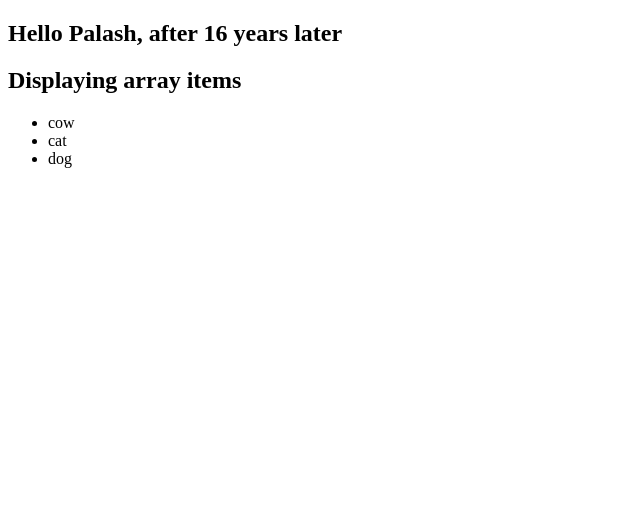
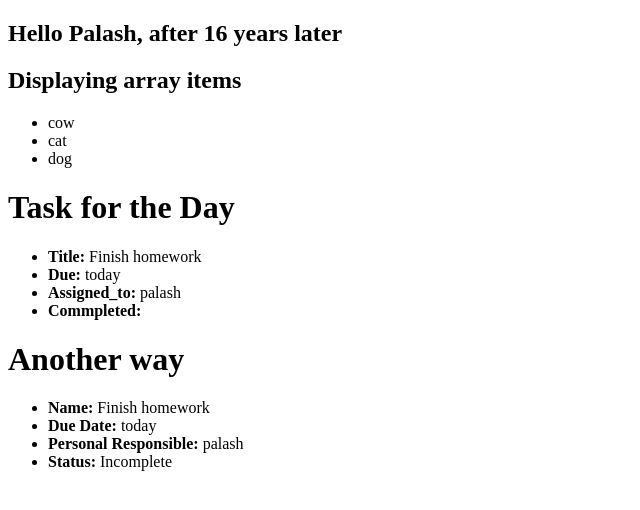
Before and after one commit to kuvic16/php-practise, a PHP site: page /index.php in a window 1280 px wide. Shown: the top 510 px of the page, without its empty margins (0-640 px from the left). Run offline with PHP 8.4, Linux system fonts and the light colour scheme.

Commit message:
associative array

```diff
--- a/separate-logic/index.php
+++ b/separate-logic/index.php
@@ -8,4 +8,11 @@ $animals = [
     'dog'
 ];
 
+$task = [
+    'title'       => 'Finish homework',
+    'due'         => 'today',
+    'assigned_to' => 'palash',
+    'commpleted'  => false
+];
+
 require 'index.view.php';
--- a/separate-logic/index.view.php
+++ b/separate-logic/index.view.php
@@ -12,5 +12,30 @@
             <li><?= $animal ?></li>
         <?php endforeach ?>
         </ul>
+
+        <h1>Task for the Day</h1>
+        <ul>
+            <?php foreach( $task as $heading => $value ) : ?>
+                <li>
+                    <strong><?= ucwords($heading); ?>: </strong> <?= $value; ?>
+                </li>
+            <?php endforeach; ?>
+        </ul>
+
+        <h1>Another way</h1>
+        <ul>
+            <li>
+                <strong>Name: </strong> <?= $task['title']; ?>
+            </li>
+            <li>
+                <strong>Due Date: </strong> <?= $task['due']; ?>
+            </li>
+            <li>
+                <strong>Personal Responsible: </strong> <?= $task['assigned_to']; ?>
+            </li>
+            <li>
+                <strong>Status: </strong> <?= $task['commpleted'] ? 'Complete' : 'Incomplete'; ?>
+            </li>
+        </ul>
     </body>
 </html>
```
